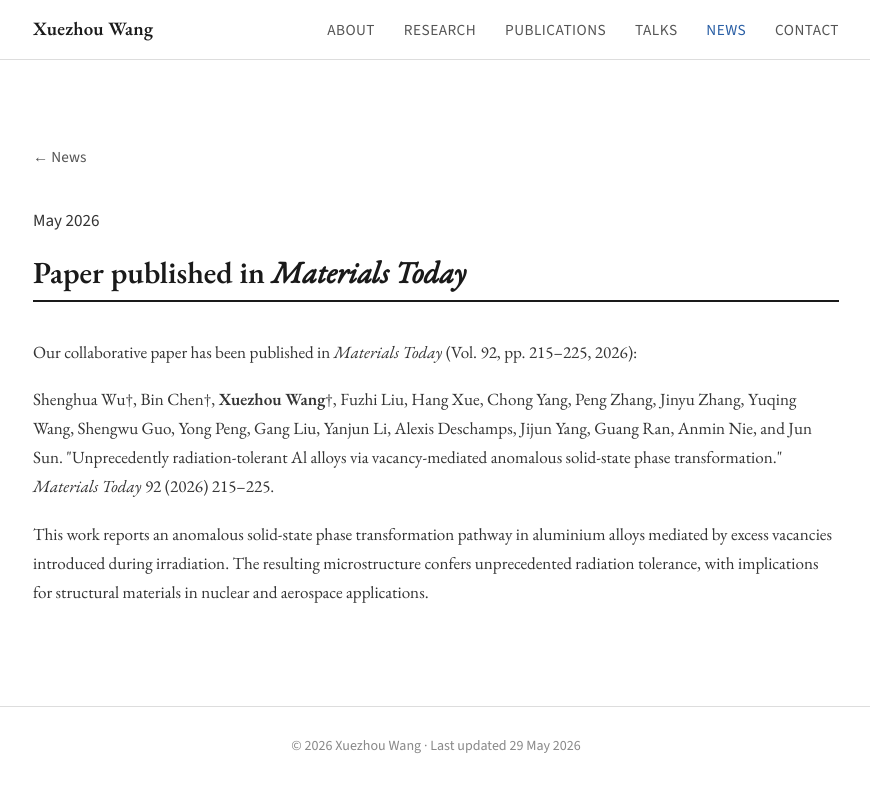
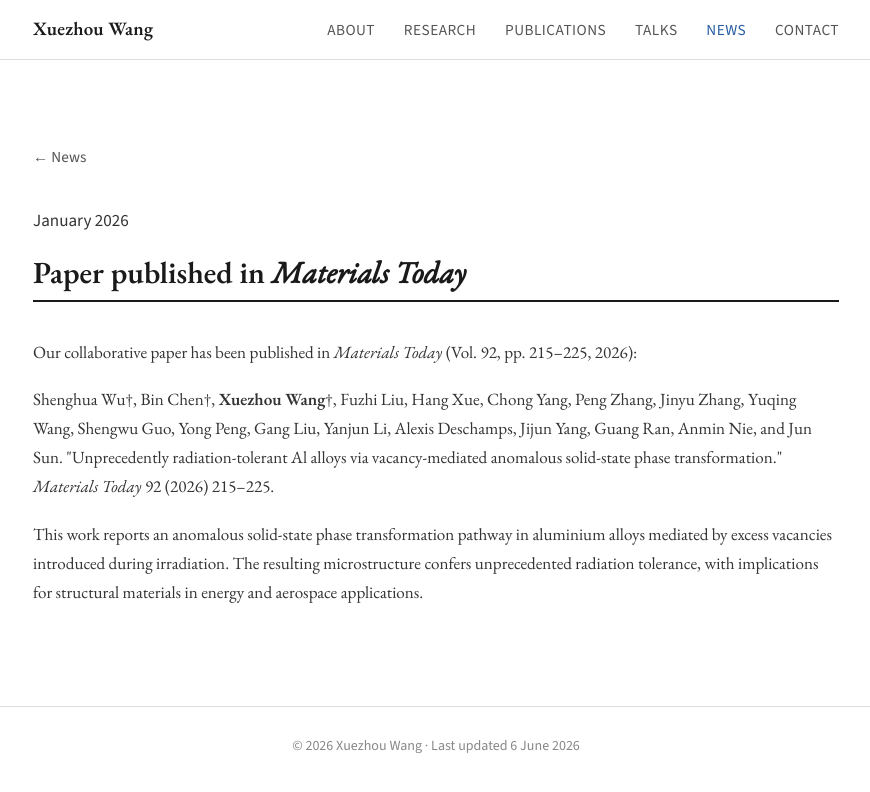
Before and after one commit to JoeWang230/JoeWang230.github.io, a plain HTML site: page news/news-2026-05.html in a window 1280 px wide. Shown: the whole page, without its empty margins (204-1074 px from the left). Drawn offline with nearby package versions, Linux system fonts and the light colour scheme.

Commit message:
Update publication date and footer in news article

```diff
--- a/news/news-2026-05.html
+++ b/news/news-2026-05.html
@@ -29,7 +29,7 @@
   <section id="article">
     <div class="container">
       <a href="../news.html" class="news-back">← News</a>
-      <p class="news-article-date">May 2026</p>
+      <p class="news-article-date">January 2026</p>
       <h1>Paper published in <em>Materials Today</em></h1>
 
       <p>
@@ -48,7 +48,7 @@
         This work reports an anomalous solid-state phase transformation pathway in aluminium alloys
         mediated by excess vacancies introduced during irradiation. The resulting microstructure
         confers unprecedented radiation tolerance, with implications for structural materials in
-        nuclear and aerospace applications.
+        energy and aerospace applications.
       </p>
     </div>
   </section>
@@ -56,7 +56,7 @@
   <!-- Footer -->
   <footer>
     <div class="container">
-      <p>© 2026 Xuezhou Wang · Last updated 29 May 2026</p>
+      <p>© 2026 Xuezhou Wang · Last updated 6 June 2026</p>
     </div>
   </footer>
 
```
